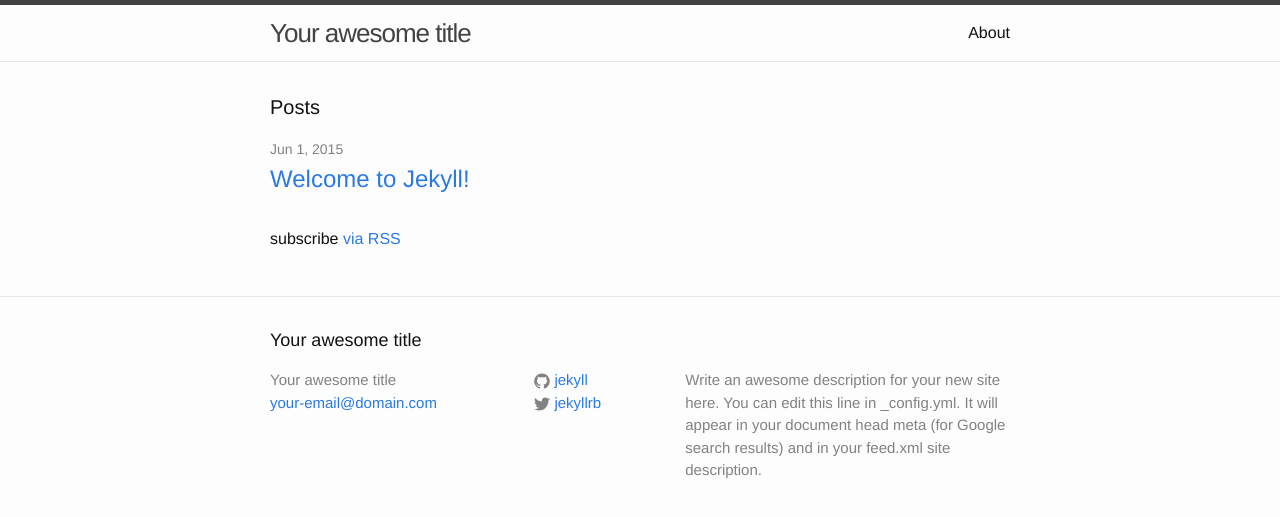
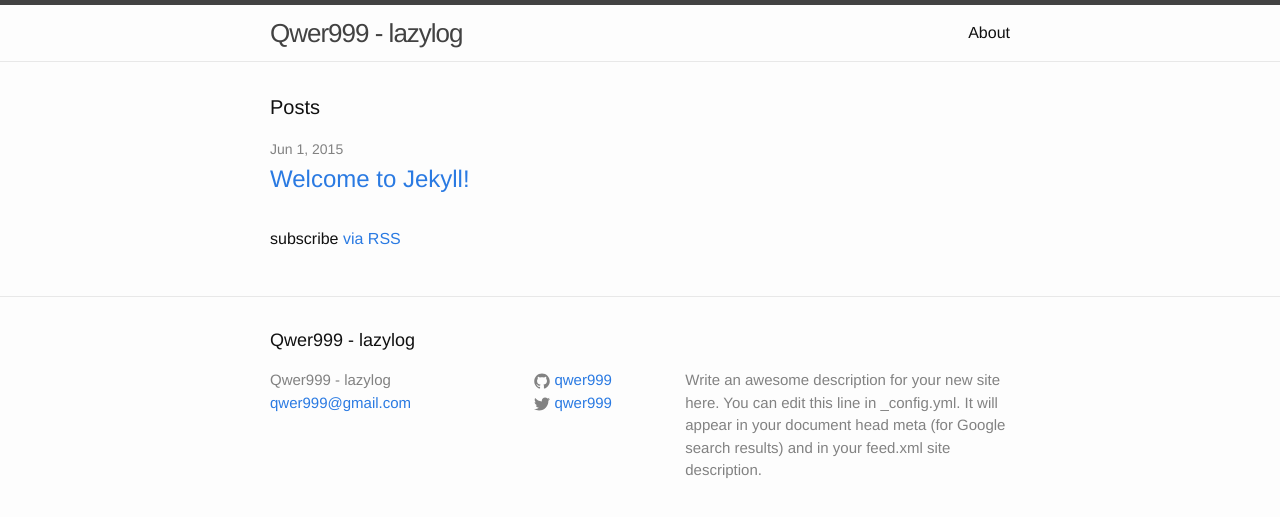
Before and after one commit to qwer999/blog, a Jekyll site: the page built from index.html, in a window 1280 px wide. Shown: the top 517 px of the page. Built offline with Jekyll 4.4.1, drawn with Linux system fonts in a browser that asks for light colours.

Commit message:
Change url method

```diff
--- a/_config.yml
+++ b/_config.yml
@@ -1,14 +1,14 @@
 # Site settings
-title: Your awesome title
-email: your-email@domain.com
+title: Qwer999 - lazylog
+email: qwer999@gmail.com
 description: > # this means to ignore newlines until "baseurl:"
   Write an awesome description for your new site here. You can edit this
   line in _config.yml. It will appear in your document head meta (for
   Google search results) and in your feed.xml site description.
-baseurl: "" # the subpath of your site, e.g. /blog/
-url: "http://yourdomain.com" # the base hostname & protocol for your site
-twitter_username: jekyllrb
-github_username:  jekyll
+baseurl: "/blog/" # the subpath of your site, e.g. /blog/
+url: "http://qwer999.net" # the base hostname & protocol for your site
+twitter_username: qwer999
+github_username:  qwer999
 
 # Build settings
 markdown: kramdown
```
